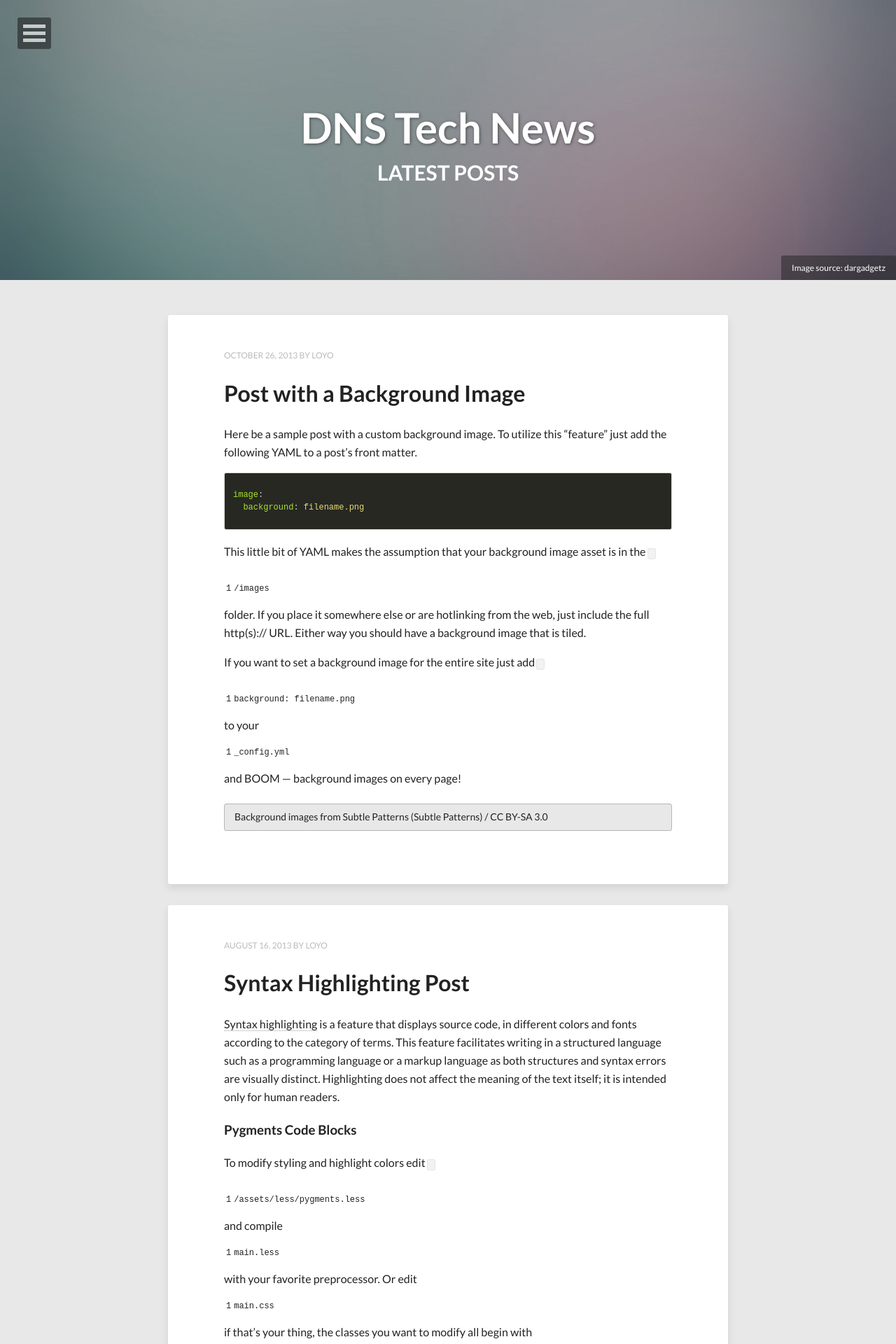
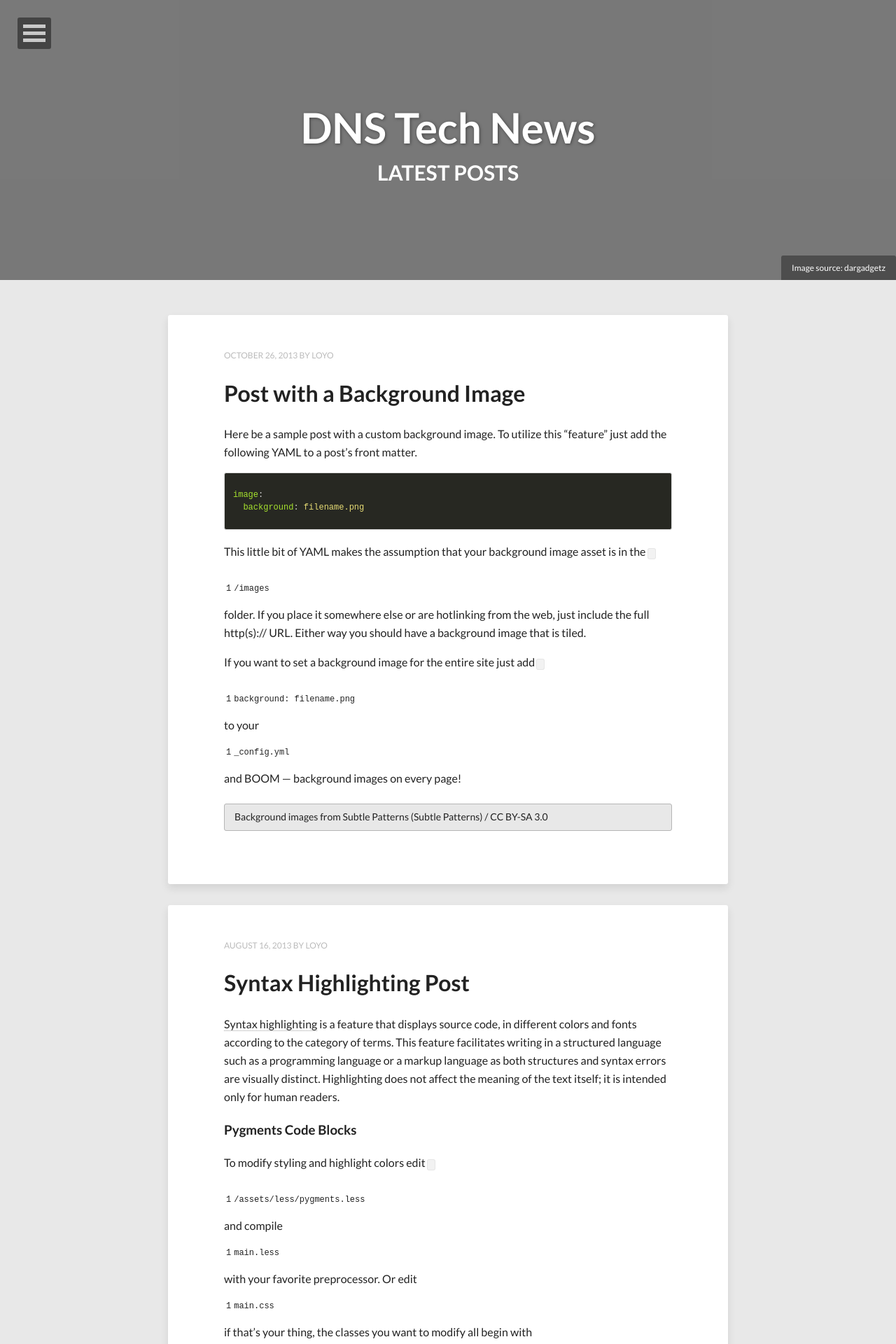
Before and after one commit to loyo-tw/loyo-tw.github.io, a Jekyll site: the page built from index.html, in a window 1280 px wide. Shown: the top 1920 px of the page at 70% size. Built offline with Jekyll 4.4.1, drawn with Linux system fonts in a browser that asks for light colours; nearby versions of some CDN libraries; the list of posts is cut into pages by our own code.

Commit message:
DNS Tech News

```diff
--- a/index.html
+++ b/index.html
@@ -4,7 +4,7 @@ title: Latest Posts
 description: "Describe this nonsense."
 tags: [Jekyll, theme, themes, responsive, blog, modern]
 image:
-  feature: abstract-1.jpg
+  feature: header.jpg
   credit: dargadgetz
   creditlink: http://www.dargadgetz.com/ios-7-abstract-wallpaper-pack-for-iphone-5-and-ipod-touch-retina/
 ---
```
